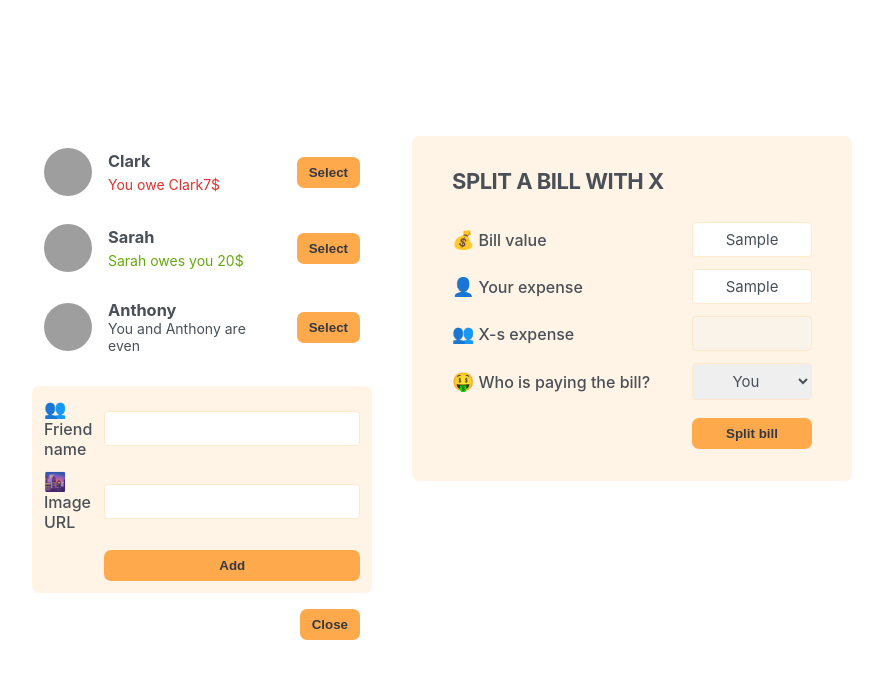
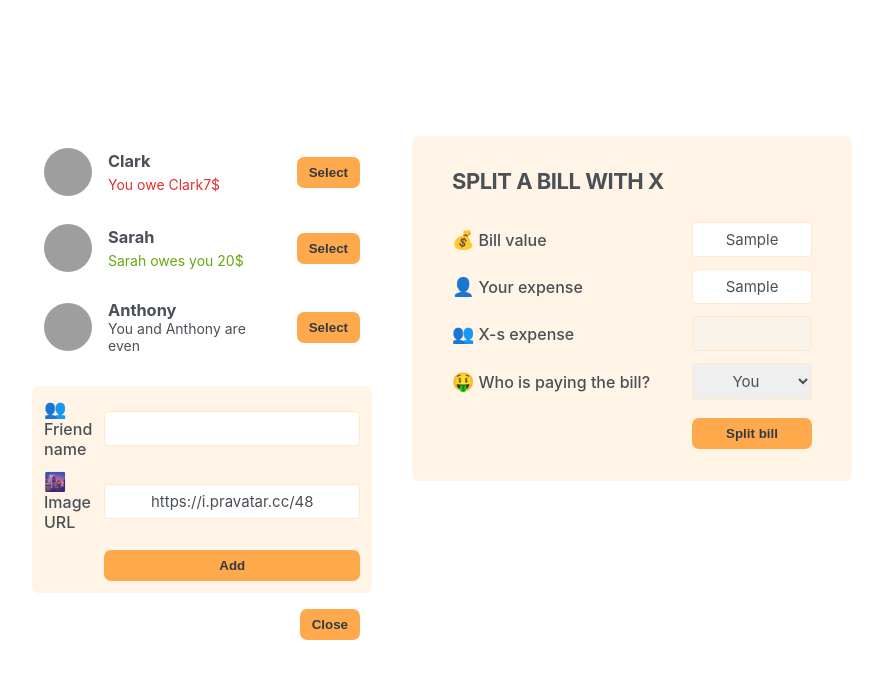
Before and after one commit to KnarikMuradyan/Eat_-_Split, a React (Create React App) app: page / in a window 1280 px wide. Both pictures are taken after typing "Sample", "Sample" into the empty fields and a click on the button "Add friend". Shown: the top 678 px of the page, without its empty margins (198-1081 px from the left). Built offline with nearby package versions, Linux system fonts and the light colour scheme; grey boxes are pictures that could not be loaded.

Commit message:
Adding a New Friend

```diff
--- a/src/App.js
+++ b/src/App.js
@@ -23,6 +23,8 @@
 
 
 export default function App() {
+  const [friends,setFriends]=useState(initialFriends);
+
 
   const [showAddFreiend, setShowAddFriend] = useState(false);
 
@@ -31,11 +33,16 @@
     setShowAddFriend(show => !show);
   }
 
+  function handleAddFriend(friend){
+    setFriends(friends =>[...friends,friend]);
+    setShowAddFriend(false)
+
+  }
   return (
     <div className="app">
       <div className="sidebar">
-        <FriendsList />
-        {showAddFreiend && <FormaddFriend />}
+        <FriendsList  friends={friends}/>
+        {showAddFreiend && <FormAddFriend onAddFreiend={handleAddFriend}/>}
         <Button onClick={handlerShowAddFriend} >
           {showAddFreiend ?"Close" : "Add friend"}
           </Button>
@@ -52,9 +59,7 @@
 
 }
 
-function FriendsList() {
-
-  const friends = initialFriends;
+function FriendsList({ friends }) {
 
   return (
     <ul>
@@ -92,15 +97,38 @@
 }
 
 
-function FormaddFriend() {
+function FormAddFriend({onAddFreiend}) {
 
-  return <form className="form-add-friend">
+  const [name,setName]=useState("");
+  const [image,setImage]=useState("https://i.pravatar.cc/48");
+
+  function handlerSubmit(e){
+    e.preventDefault();
+
+    if (!name || !image) return;
+
+    const id =crypto.randomUUID()
+    const newFriend={
+      name,
+      id,
+      image: `${image}?=${id}`,
+      balance:0,
+
+    };
+    onAddFreiend(newFriend);
+
+    setName("");
+    setImage("https://i.pravatar.cc/48");
+
+  }
+
+  return <form className="form-add-friend" onSubmit={handlerSubmit}>
 
     <label>👥Friend name</label>
-    <input type="text" />
+    <input type="text" value={name} onChange={e => setName(e.target.value)}/>
 
     <label>🌆Image URL</label>
-    <input type="text" />
+    <input type="text"  value={image} onChange={e=> setImage(e.target.value)}/>
 
     <Button>Add</Button>
   </form>
```
